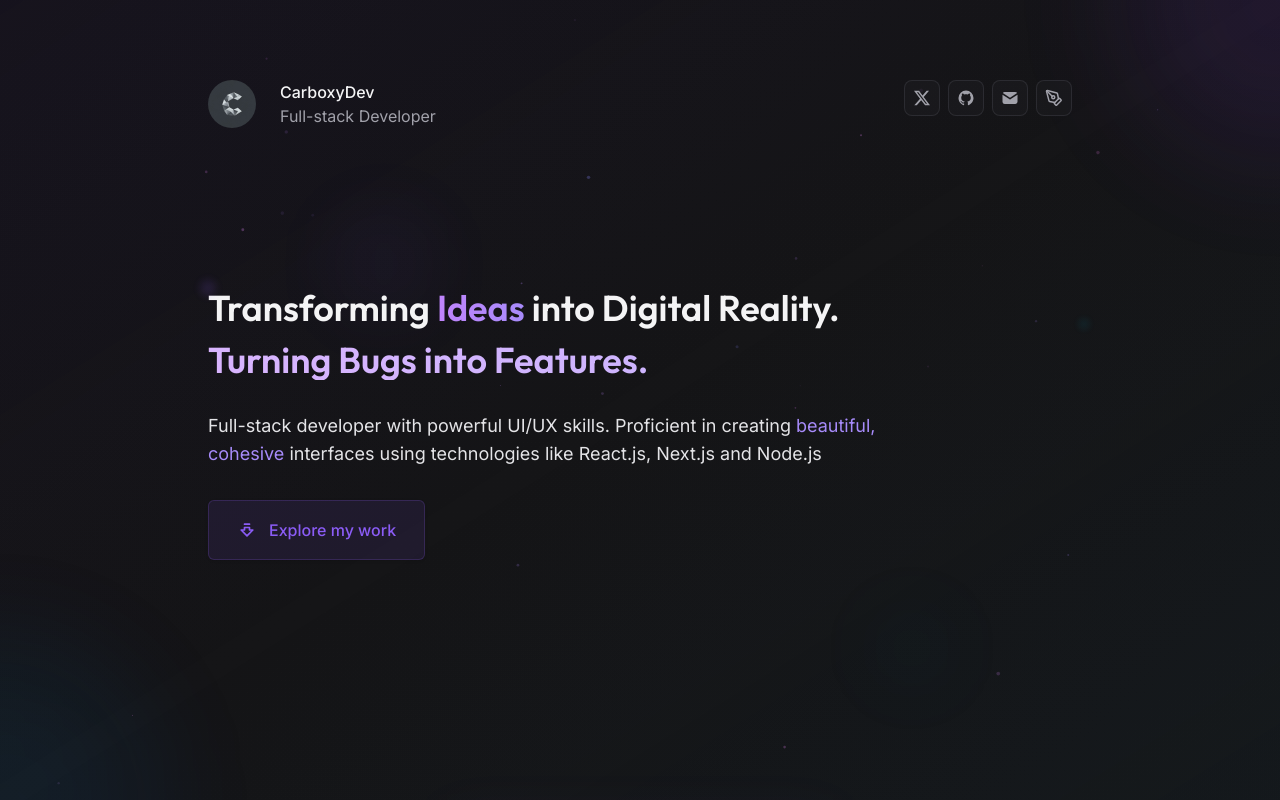
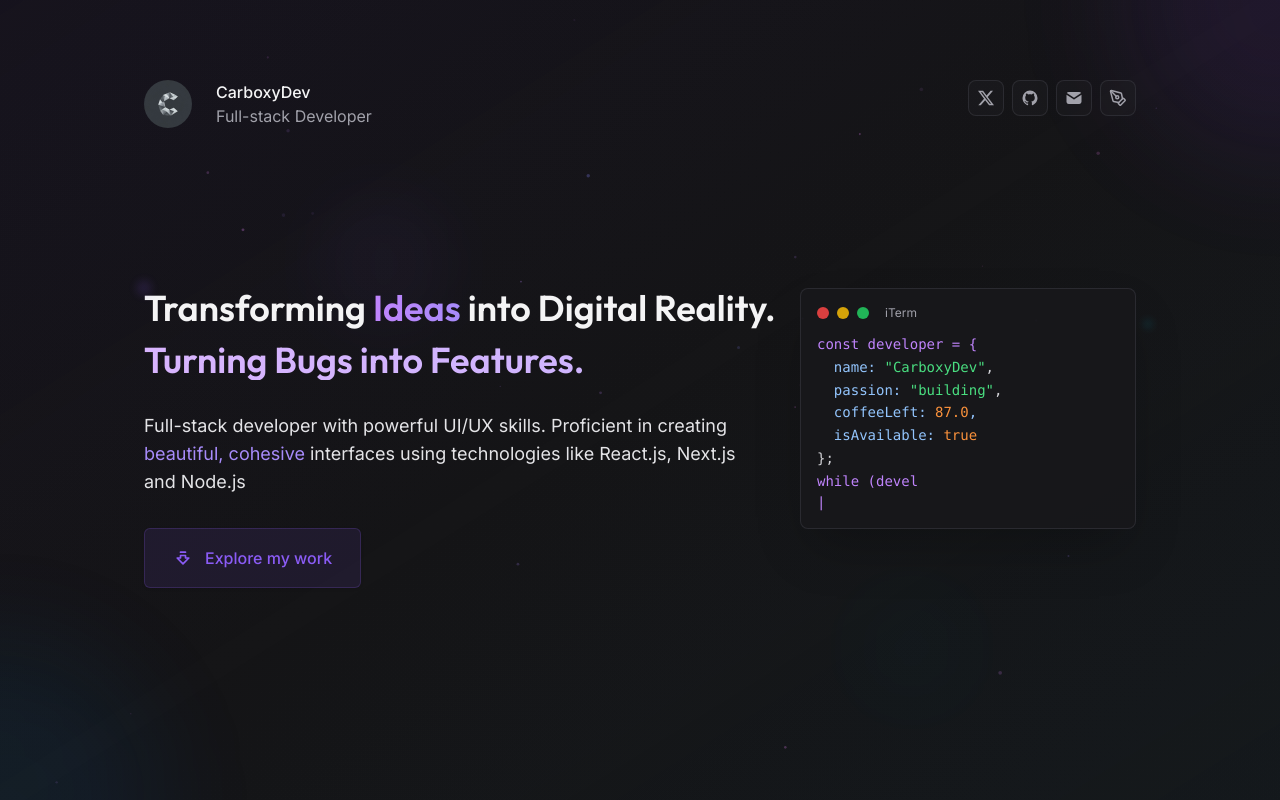
Before and after one commit to CarboxyDev/carboxy.tech, a Next.js app: page / in a window 1280 px wide. Shown: the top 800 px of the page. Built offline with nearby package versions, Linux system fonts and the light colour scheme; what tailwindcss-debug-screens would draw is missing.

Commit message:
Add Terminal simulation section to hero section for XL+ devices

```diff
--- a/src/app/(home)/hero.tsx
+++ b/src/app/(home)/hero.tsx
@@ -57,7 +57,7 @@ export const HeroSection = () => {
         </div>
       </div>
 
-      <div className="mt-8 leading-relaxed text-zinc-200 sm:w-[540px] sm:text-lg md:w-[580px] lg:w-[720px]">
+      <div className="mt-8 leading-relaxed text-zinc-200 sm:w-[540px] sm:text-lg md:w-[580px] lg:w-[680px] xl:w-[620px]">
         Full-stack developer with powerful UI/UX skills. Proficient in creating{' '}
         <HighlightText>beautiful, cohesive</HighlightText> interfaces using
         technologies like React.js, Next.js and Node.js
@@ -65,6 +65,11 @@ export const HeroSection = () => {
 
       <div className="mt-8">
         <LearnMoreButton />
+      </div>
+
+      {/* Animated Terminal - Hidden on mobile, visible on xl+ screens */}
+      <div className="absolute right-0 top-0 hidden xl:block">
+        <AnimatedTerminal />
       </div>
 
       <div className="absolute -left-2 -top-2 h-4 w-4 animate-pulse-slow rounded-full bg-violet-500/20 blur-sm" />
@@ -98,3 +103,148 @@ const LearnMoreButton = () => {
     </Button>
   );
 };
+
+const AnimatedTerminal = () => {
+  const [displayedCode, setDisplayedCode] = useState('');
+  const [currentLineIndex, setCurrentLineIndex] = useState(0);
+  const [isTyping, setIsTyping] = useState(true);
+  const [showOutput, setShowOutput] = useState(false);
+
+  const codeLines = [
+    'const developer = {',
+    '  name: "CarboxyDev",',
+    '  passion: "building",',
+    '  coffeeLeft: 87.0,',
+    '  isAvailable: true',
+    '};',
+    '',
+    '',
+    'while (developer.isAvailable) {',
+    '  build();',
+    '  consumeCoffee();',
+    '}',
+  ];
+
+  const outputLines = [
+    '> Building amazing projects...',
+    '> Ready for new challenges! 🚀',
+  ];
+
+  useEffect(() => {
+    if (currentLineIndex >= codeLines.length) {
+      setIsTyping(false);
+      setTimeout(() => {
+        setShowOutput(true);
+      }, 1000);
+      return;
+    }
+
+    const currentLine = codeLines[currentLineIndex];
+    let charIndex = 0;
+
+    const typeInterval = setInterval(() => {
+      if (charIndex <= currentLine.length) {
+        const lines = codeLines.slice(0, currentLineIndex);
+        const currentPartialLine = currentLine.slice(0, charIndex);
+        setDisplayedCode([...lines, currentPartialLine].join('\n'));
+        charIndex++;
+      } else {
+        clearInterval(typeInterval);
+        setTimeout(() => {
+          setCurrentLineIndex((prev) => prev + 1);
+        }, 150);
+      }
+    }, 40);
+
+    return () => clearInterval(typeInterval);
+  }, [currentLineIndex]);
+
+  const highlightSyntax = (line: string) => {
+    if (line.includes('const') || line.includes('while')) {
+      return <span className="text-purple-400">{line}</span>;
+    } else if (line.includes('"')) {
+      // Handle strings with proper highlighting
+      const parts = line.split('"');
+      return (
+        <span>
+          {parts.map((part, i) =>
+            i % 2 === 1 ? (
+              <span key={i} className="text-green-400">
+                "{part}"
+              </span>
+            ) : (
+              <span
+                key={i}
+                className={
+                  part.includes(':') ? 'text-blue-300' : 'text-zinc-300'
+                }
+              >
+                {part}
+              </span>
+            )
+          )}
+        </span>
+      );
+    } else if (line.includes('coffeeLeft:') || line.includes('isAvailable:')) {
+      if (line.includes('87.0')) {
+        return (
+          <span className="text-blue-300">
+            {'  '}
+            coffeeLeft: <span className="text-orange-400">87.0</span>,
+          </span>
+        );
+      } else if (line.includes('true')) {
+        return (
+          <span className="text-blue-300">
+            {'  '}
+            isAvailable: <span className="text-orange-400">true</span>
+          </span>
+        );
+      }
+      return <span className="text-blue-300">{line}</span>;
+    } else if (line.includes(':')) {
+      return <span className="text-blue-300">{line}</span>;
+    } else if (line.includes('build()') || line.includes('consumeCoffee()')) {
+      return <span className="text-cyan-400">{line}</span>;
+    }
+    return <span className="text-zinc-300">{line}</span>;
+  };
+
+  return (
+    <div className="w-84 rounded-lg border border-zinc-700/50 bg-zinc-900/90 p-4 shadow-2xl backdrop-blur-sm">
+      <div className="mb-3 flex items-center gap-2">
+        <div className="h-3 w-3 rounded-full bg-red-500/90"></div>
+        <div className="h-3 w-3 rounded-full bg-yellow-500/90"></div>
+        <div className="h-3 w-3 rounded-full bg-green-500/90"></div>
+        <span className="ml-2 text-xs text-zinc-400">iTerm</span>
+      </div>
+
+      <div className="font-mono text-sm">
+        <pre className="whitespace-pre-wrap">
+          {displayedCode.split('\n').map((line, i) => (
+            <div key={i} className="leading-relaxed">
+              {highlightSyntax(line)}
+            </div>
+          ))}
+          {isTyping && displayedCode && (
+            <span className="animate-pulse text-purple-400">|</span>
+          )}
+        </pre>
+
+        {showOutput && (
+          <div className="mt-4 space-y-1">
+            {outputLines.map((line, i) => (
+              <div key={i} className="text-green-400 opacity-90">
+                {line}
+              </div>
+            ))}
+            <div className="mt-2 flex items-center text-zinc-400">
+              <span className="text-green-400">$</span>
+              <span className="ml-1 animate-pulse">_</span>
+            </div>
+          </div>
+        )}
+      </div>
+    </div>
+  );
+};
--- a/src/app/(home)/page.tsx
+++ b/src/app/(home)/page.tsx
@@ -10,7 +10,7 @@ export default function HomePage() {
   return (
     <main
       className={cn(
-        'mx-auto flex max-w-screen-2xl flex-col px-6 py-16 sm:px-24 md:px-32 lg:px-52'
+        'mx-auto flex max-w-screen-2xl flex-col px-6 py-16 sm:px-24 md:px-32 lg:px-52 xl:px-36'
       )}
     >
       <div className="animate-fade-in-up">
```
